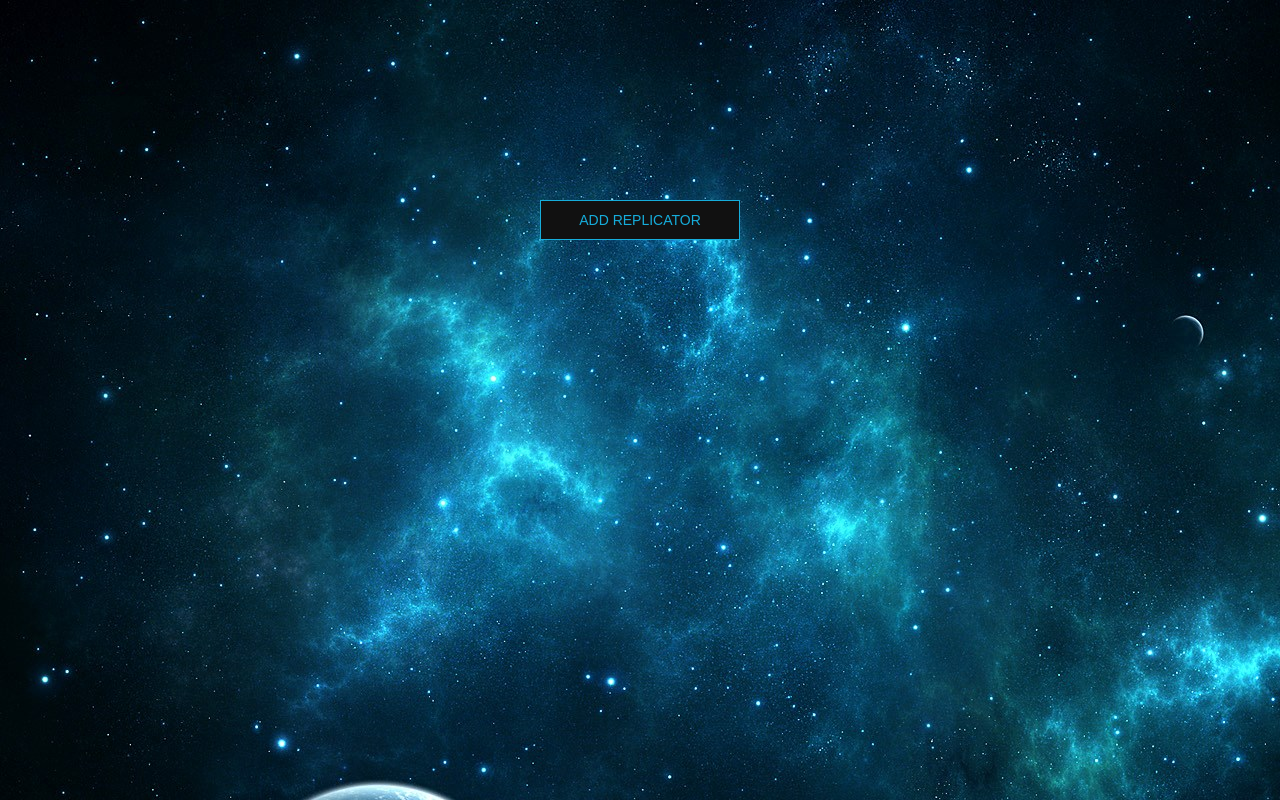
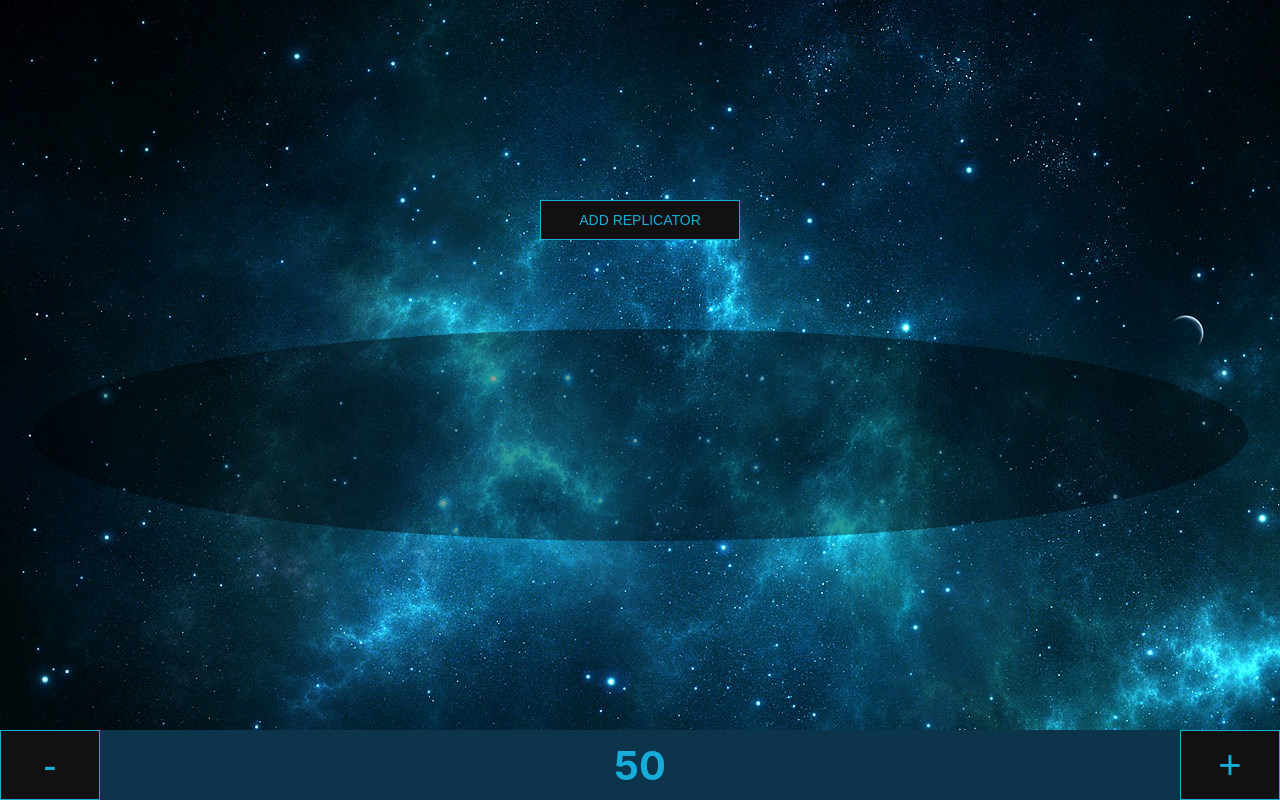
Before and after one commit to vascocsilva/replicators, a React (Create React App) app: page / in a window 1280 px wide. Built offline with nearby package versions, Linux system fonts and the light colour scheme.

Commit message:
Add authority function, improve replicators styles

```diff
--- a/src/App.js
+++ b/src/App.js
@@ -3,6 +3,7 @@ import React, { useState } from 'react'
 import Replicators from './components/Replicators'
 import ReplicatorButton from './components/ReplicatorButton'
 import Button from './components/Button'
+import Authority from './components/Authority'
 import './App.css'
 
 const App = () => {
@@ -62,6 +63,7 @@ const App = () => {
         <Replicators>
           { renderAddedReplicators() }
         </Replicators>
+        <Authority />
       </header>
     </div>
   );
--- /dev/null
+++ b/src/components/Authority.js
@@ -0,0 +1,69 @@
+import React, { useState }  from 'react'
+import {  } from 'prop-types'
+
+import styled from 'styled-components'
+
+import { colors } from '../constants/colors';
+import Button from './Button'
+
+const AuthorityStyled = styled.div`
+	align-items: center;
+	background-color: ${colors.darkBlue};
+	bottom: 0;
+	display: flex;
+	height: 70px;
+	justify-content: space-between;
+	position: fixed;
+	width: 100%;
+
+	span {
+		font-size: 40px;
+		font-weight: 700;
+		color: ${colors.mainBlue};
+	}
+`
+
+const Authority = () => {
+	const [authority, setAuthority] = useState(50)
+
+	const handleClickPlus = () => {
+		setAuthority(authority + 1)
+	}
+
+	const handleClickMinus = () => {
+		setAuthority(authority - 1)
+	}
+
+  return (
+  	<AuthorityStyled>
+  		<Button
+  			styles={{ fontSize: '40px', height: '100%', marginBottom: '0', width: '100px' }}
+  			callback={handleClickMinus}
+  			disabled={authority === 0}
+  		>
+  			-
+  		</Button>
+
+  		<span>{ authority }</span>
+
+  		<Button
+  			styles={{ fontSize: '40px', height: '100%', marginBottom: '0', width: '100px' }}
+  			callback={handleClickPlus}
+  		>
+  			+
+  		</Button>
+  	</AuthorityStyled>
+  )
+}
+
+Authority.propTypes = {
+
+}
+
+Authority.defaultProps = {
+
+}
+
+Authority.displayName = 'Authority'
+
+export default Authority
--- a/src/components/Button.js
+++ b/src/components/Button.js
@@ -1,5 +1,5 @@
 import React from 'react'
-import { node, func, boolean } from 'prop-types'
+import { node, func, boolean, object } from 'prop-types'
 
 import styled from 'styled-components'
 
@@ -17,9 +17,9 @@ const ButtonStyled = styled.button`
 	text-transform: uppercase;
 `
 
-const Button = ({ children, callback, disabled }) => {
+const Button = ({ children, callback, disabled, styles }) => {
   return (
-  	<ButtonStyled onClick={callback} disabled={disabled}>
+  	<ButtonStyled onClick={callback} disabled={disabled} style={styles}>
   		{ children }
   	</ButtonStyled>
   )
@@ -29,10 +29,12 @@ Button.propTypes = {
   children: node.isRequired,
   callback: func.isRequired,
   disabled: boolean,
+  styles: object,
 }
 
 Button.defaultProps = {
   disabled: false,
+  styles: {},
 }
 
 
--- a/src/components/Replicators.js
+++ b/src/components/Replicators.js
@@ -4,7 +4,10 @@ import { node } from 'prop-types'
 import styled from 'styled-components'
 
 const ReplicatorsStyled = styled.div`
-	background-color: rgba(0, 0, 0, 0.01);
+	background-color: rgba(0, 0, 0, 0.4);
+	border-radius: 50%;
+	box-sizing: border-box;
+	padding: 30px 60px;
 	min-height: 330px;
 	transform: rotate3d(1, 0, 0, 50deg);
 	width: 95%;
```
